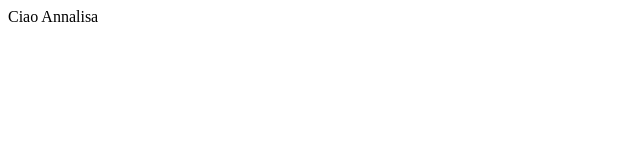
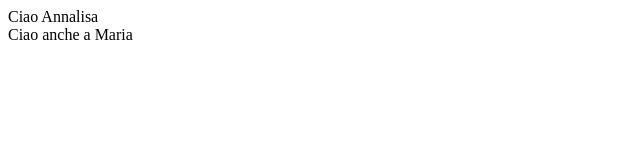
Before and after one commit to MariaDiGregorio/ProgettoNuovo, a website: page HTML5Application/public_html/index.html in a window 1280 px wide. Shown: the whole page, without its empty margins (0-640 px from the left). Drawn offline with Linux system fonts and the light colour scheme.

Commit message:
Corrado per oggi ha fatto il suo duro lavoro

```diff
--- a/HTML5Application/public_html/index.html
+++ b/HTML5Application/public_html/index.html
@@ -12,5 +12,6 @@ and open the template in the editor.
     </head>
     <body>
         <div>Ciao Annalisa</div>
+        <div>Ciao anche a Maria</div>
     </body>
 </html>
```
Also changed, not shown: 1 other file.
